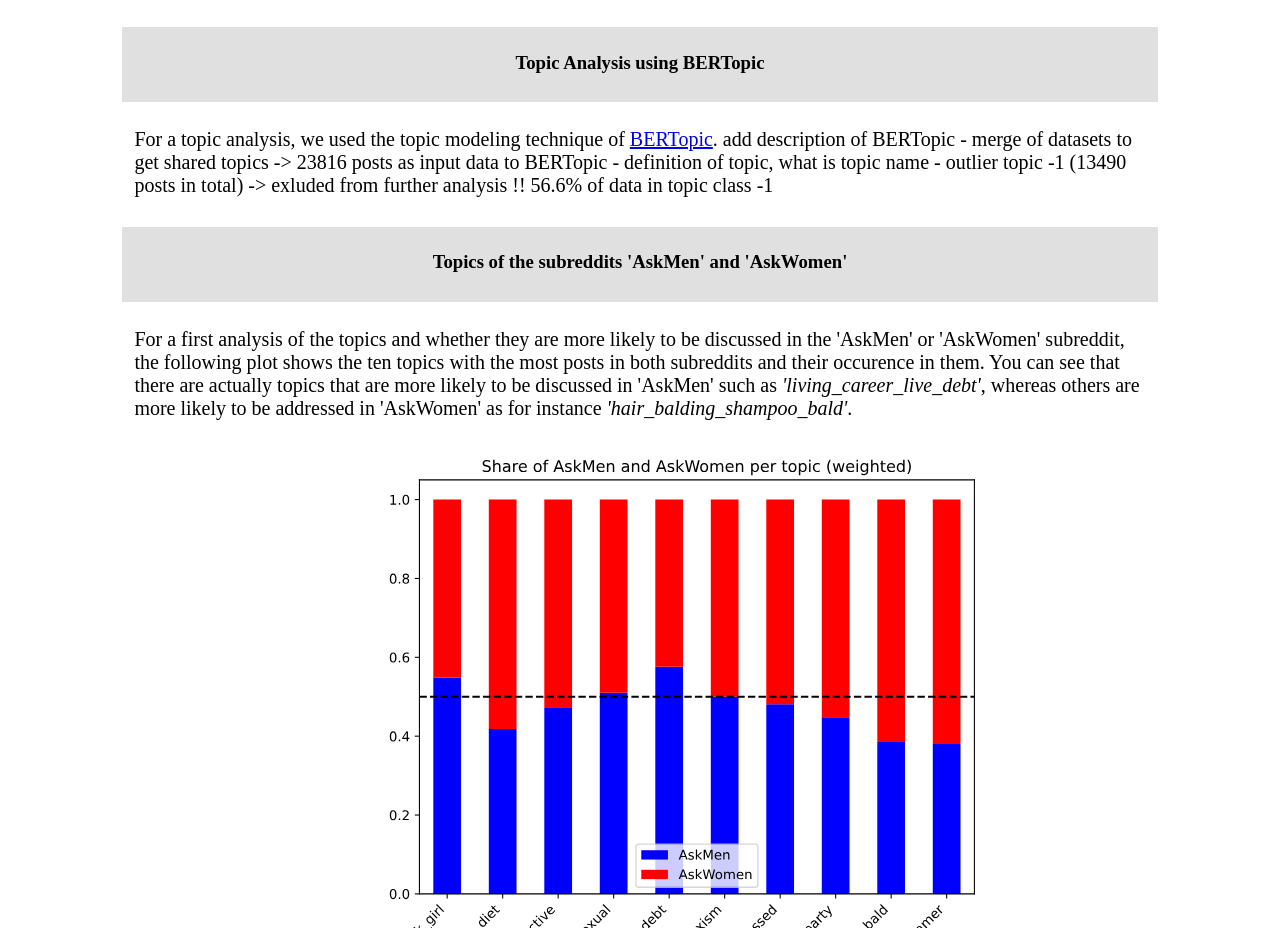
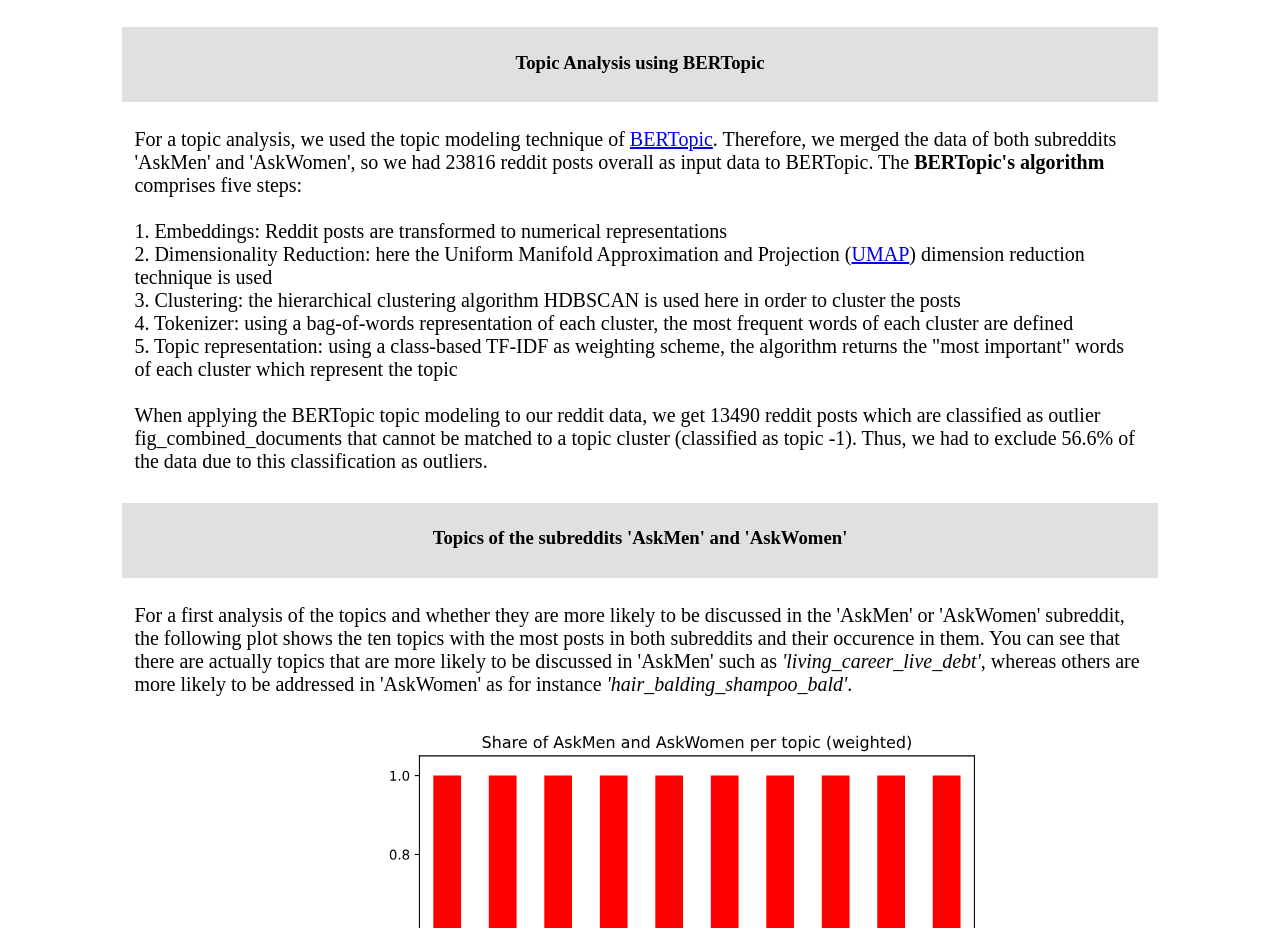
Before and after one commit to ZoeWolter/doc-ana, a plain HTML site: page index.html in a window 1280 px wide. Shown: the part 1909-2837 px from the top of the page. Drawn offline with Linux system fonts and the light colour scheme; no server answers.

Commit message:
text website

```diff
--- a/index.html
+++ b/index.html
@@ -78,18 +78,20 @@
     <div>
       <p>
         For a topic analysis, we used the topic modeling technique of <a href="https://github.com/MaartenGr/BERTopic">BERTopic</a>.
-
-
-        add description of BERTopic
-
-
-        - merge of datasets to get shared topics -> 23816 posts as input data to BERTopic
-
-        - definition of topic, what is topic name
-
-        - outlier topic -1 (13490 posts in total) -> exluded from further analysis !! 56.6% of data in topic class -1
-
-
+        Therefore, we merged the data of both subreddits 'AskMen' and 'AskWomen', so we had 23816 reddit posts overall as input data
+        to BERTopic. The <strong>BERTopic's algorithm</strong> comprises five steps:
+        <br><br>
+        1. Embeddings: Reddit posts are transformed to numerical representations <br>
+        2. Dimensionality Reduction: here the Uniform Manifold Approximation and Projection (<a href="https://github.com/lmcinnes/umap">UMAP</a>)
+        dimension reduction technique is used<br>
+        3. Clustering: the hierarchical clustering algorithm HDBSCAN is used here in order to cluster the posts <br>
+        4. Tokenizer: using a bag-of-words representation of each cluster, the most frequent words of each cluster are defined <br>
+        5. Topic representation: using a class-based TF-IDF as weighting scheme, the algorithm returns the "most important" words of
+        each cluster which represent the topic
+        <br><br>
+        When applying the BERTopic topic modeling to our reddit data, we get 13490 reddit posts which are classified as outlier fig_combined_documents
+        that cannot be matched to a topic cluster (classified as topic -1). Thus, we had to exclude 56.6% of the data due to this classification
+        as outliers.
       </p>
     </div>
   </fieldset>
```
